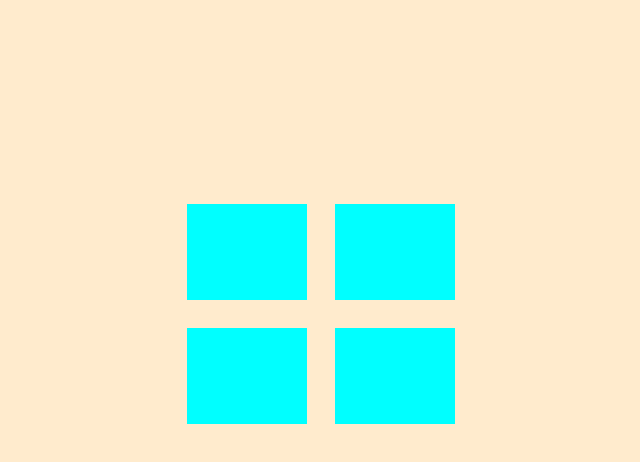
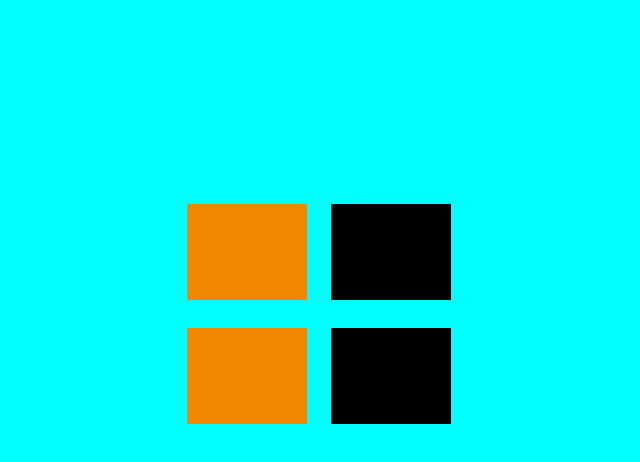
Before and after one commit to xvelper/GameHOme, a plain HTML site: page index.html in a window 1280 px wide. Both pictures are taken after a click on the element 566 px from the left and 252 px from the top of the page. Shown: the whole page, without its empty margins (319-959 px from the left). Drawn offline with Linux system fonts and the light colour scheme.

Commit message:
Add files via upload

```diff
--- a/index.html
+++ b/index.html
@@ -3,10 +3,13 @@
 <head>
     <style>
         body {
-            background-color: blanchedalmond;
+            background-color:aqua;
             margin: 0;
             padding: 0;
+            height: 100%;
+            width: 100%;
         }
+
         .window {
             width: 100%;
             height: 100%;
@@ -14,16 +17,16 @@
             flex-direction: column;
             justify-content: space-between;
             align-items: center;
+        }
 
+        .kubiks {
+            margin-top: 15%;
+            width: 292px;
         }
-        .cubics {
-            width: 292px;
-            margin-top: 15%;
-        }
-        .cubic {
+        .kubik {
             width: 120px;
             height: 96px;
-            background-color: aqua;
+            background-color: black;
             margin: 12px;
             display: inline-block;
             cursor: pointer;
@@ -31,19 +34,14 @@
     </style>
     <meta charset="UTF-8">
     <meta name="viewport" content="width=device-width, initial-scale=1.0">
-    <title>Кубоид</title>
+    <title>Kubiki</title>
 </head>
 <body>
     <div class="window">
         <i></i>
-        <div id="cubics" class="cubics">
-            <div class="cubic"></div>
-            <div class="cubic"></div>
-            <div class="cubic"></div>
-            <div class="cubic"></div>
-        </div>
+        <div id="kubiks" class="kubiks"></div>
         <i></i>
     </div>
-   <script src="script.js"></script>
+    <script src="script.js"></script>
 </body>
 </html>
--- a/script.js
+++ b/script.js
@@ -1,45 +1,53 @@
- let countCubics = 2 * 2;
- let arrayCubics = [];
+let countKubiks = 2 * 2;
+let arrayKubiks = [];
 
- for (let i = 0; i < countCubics / 2; i++) {
-     let cubic = {
+for (let i = 0; i < countKubiks / 2; i++) {
+    let kubik = {
         red: Math.round(Math.random() * 255),
         green: Math.round(Math.random() * 255),
         blue: Math.round(Math.random() * 255),
         view: false
     }
-     arrayCubics.push(cubic);
+
+    arrayKubiks.push(kubik);
 }
 
-arrayCubics = [...arrayCubics, ...arrayCubics];
+arrayKubiks = [...arrayKubiks, ...arrayKubiks];
 
-console.log(arrayCubics);
-function renderCubics(arrayCubics) {
-    arrayCubics.map((cubic, index) => {
-        if (!document.getElementById('cubic_' + index)) {
+console.log(arrayKubiks);
+
+function renderKubiks(arrayKubiks) {
+    arrayKubiks.map((kubik, index) => {
+        if (!document.getElementById('kubik_' + index)) {
             let div = document.createElement('div');
-        div.id = 'cubic_' + index;
-        div.className = 'cubic';
-        div.onclick = event => {cubicClick(event);}
-        document.getElementById('cubics').append(div);
+            div.id = 'kubik_' + index;
+            div.className = 'kubik';
+            div.onclick = event => {kubikClick(event);}
+            document.getElementById('kubiks').append(div);
         }
-        renderCubics(cubic, index);
+
+        renderKubik(kubik, index);
     });
 }
 
-function renderCubic(cubic, index) {
-    if (cubic.view) {
-        document.getElementById('cubic_' + cubic.id)
-        style.backgroundColor = 'rgb(' + cubic.red + ',' + cubic.green + ',' + cubic.blue + ')';
+function renderKubik(kubik, index) {
+    if (kubik.view) {
+        document.getElementById('kubik_' + index).style.backgroundColor =
+        'rgb(' + kubik.red + ',' + kubik.green + ',' + kubik.blue + ')';
     }
 }
 
-function cubicClick(e) {
-    let cubicId = Number(event.target.id.slice(6));
-    arrayCubics.map((cubic, index) => {
-        if (index === cubicId) {
-           cubic.view = true;
+renderKubiks(arrayKubiks);
+
+function kubikClick(event) {
+
+    let kubikId = Number(event.target.id.slice(6));
+
+    arrayKubiks.map((kubik, index) => {
+        if (index === kubikId) {
+            kubik.view = true;
         }
     });
-    renderCubics(arrayCubics)
+
+    renderKubiks(arrayKubiks);
 }
```
Lines whose indentation alone changed are shown as unchanged.
